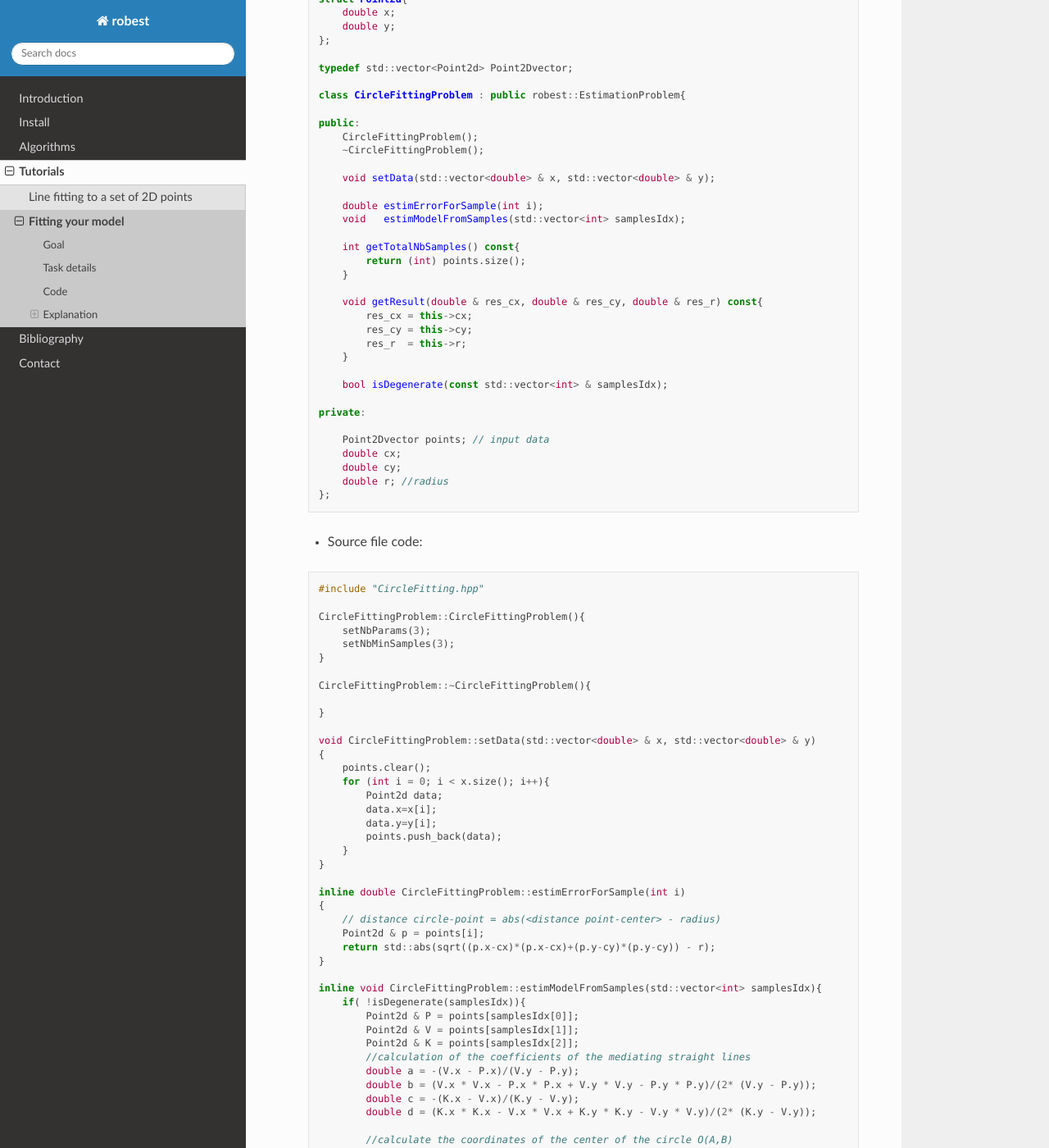
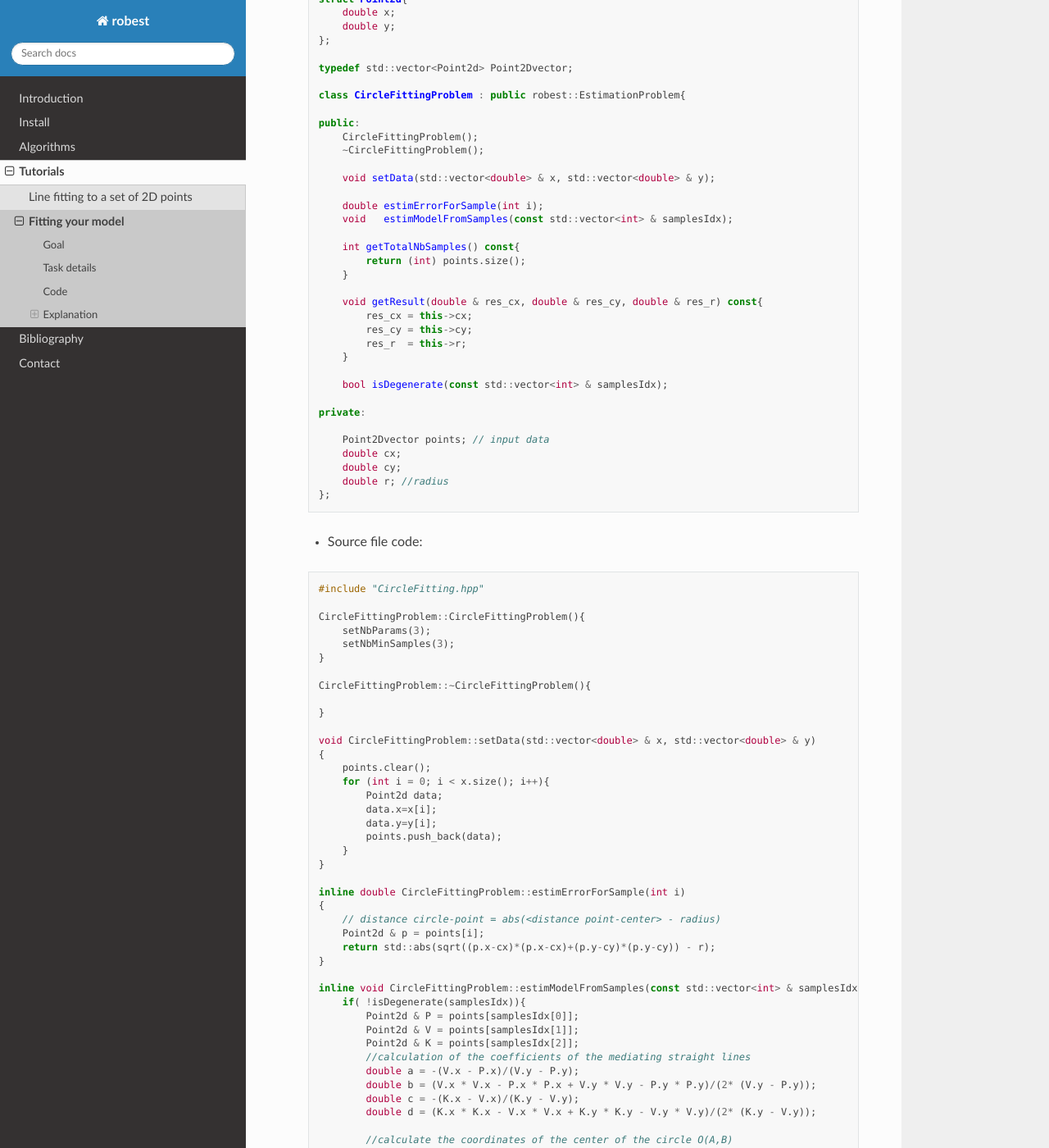
Before and after one commit to avkudr/robest, a Sphinx documentation site: the page built from docs/pages/tutorial_new_model_fitting.rst, in a window 1280 px wide and 1400 px high, scrolled down 883 px. Shown: the whole window at 82% size. Built offline with Sphinx 7.4.7 and the Read the Docs theme 2.0.0, drawn with Linux system fonts in a browser that asks for light colours.

Commit message:
Adds openmp + refactoring

```diff
--- a/docs/pages/tutorial_new_model_fitting.rst
+++ b/docs/pages/tutorial_new_model_fitting.rst
@@ -54,7 +54,7 @@
            void setData(std::vector<double> & x, std::vector<double> & y);
 
            double estimErrorForSample(int i);
-           void   estimModelFromSamples(std::vector<int> samplesIdx);
+           void   estimModelFromSamples(const std::vector<int> & samplesIdx);
 
            int getTotalNbSamples() const{
 	       return (int) points.size();
@@ -110,7 +110,7 @@
            return std::abs(sqrt((p.x-cx)*(p.x-cx)+(p.y-cy)*(p.y-cy)) - r);
        }
 
-       inline void CircleFittingProblem::estimModelFromSamples(std::vector<int> samplesIdx){
+       inline void CircleFittingProblem::estimModelFromSamples(const std::vector<int> & samplesIdx){
            if( !isDegenerate(samplesIdx)){
                Point2d & P = points[samplesIdx[0]];
                Point2d & V = points[samplesIdx[1]];
@@ -362,7 +362,7 @@
            double estimErrorForSample(int i);
 
            // Function of calculating the parameters of the model
-           void   estimModelFromSamples(std::vector<int> samplesIdx);
+           void   estimModelFromSamples(const std::vector<int> & samplesIdx);
 
            // Data size calculation function
            int getTotalNbSamples() const{
@@ -547,7 +547,7 @@
 
        .. code-block:: c++
 
-          inline void CircleFittingProblem::estimModelFromSamples(std::vector<int> samplesIdx){
+          inline void CircleFittingProblem::estimModelFromSamples(const std::vector<int> & samplesIdx){
 
               // Validation of selected points
               if( !isDegenerate(samplesIdx)){
```
Also changed, not shown: 11 other files.
